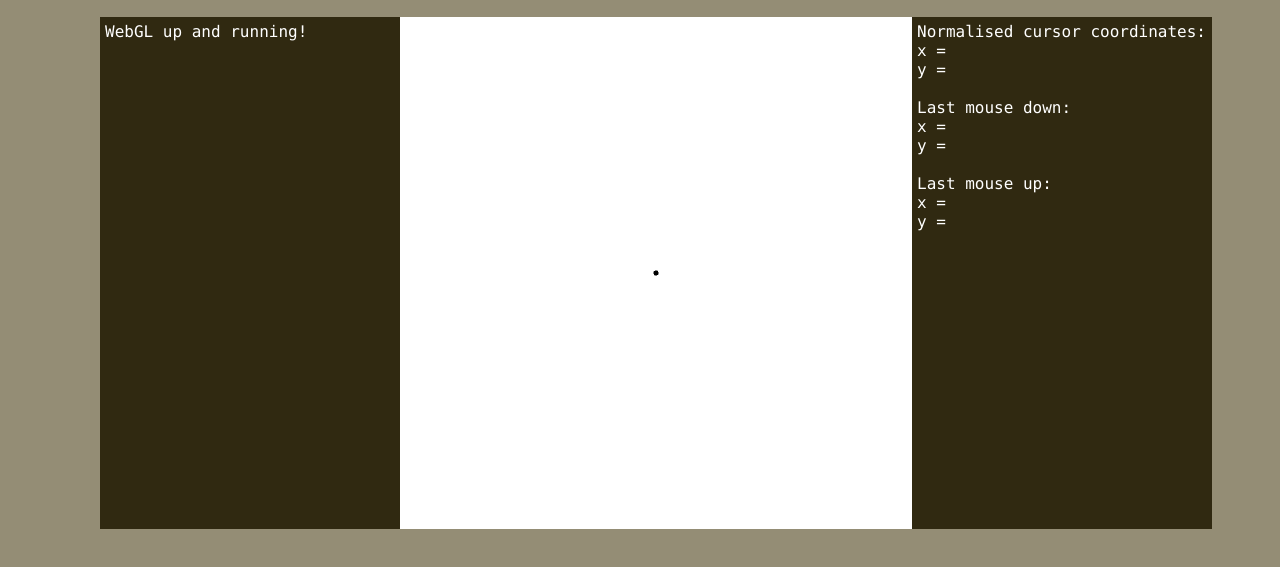
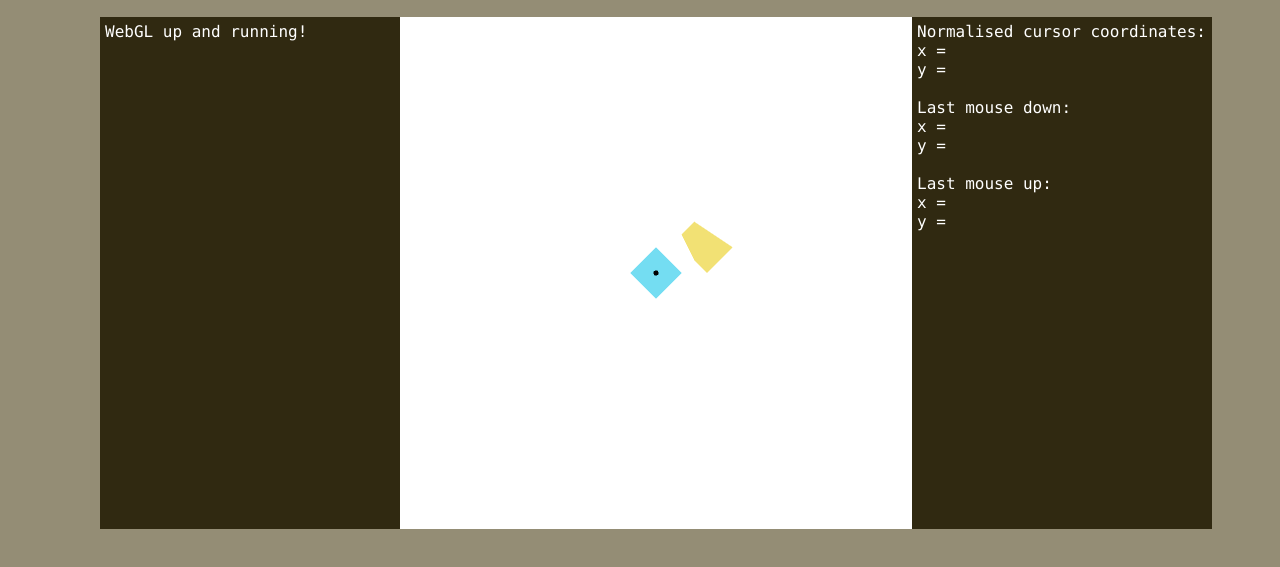
Before and after one commit to m-ender/midgard, a website: page public/index.html in a window 1280 px wide. Shown: the part 83-650 px from the top of the page. Drawn offline with Linux system fonts and the light colour scheme.

Commit message:
Add primitive for convex polygons

```diff
--- a/public/ColorGenerator.js
+++ b/public/ColorGenerator.js
@@ -23,7 +23,7 @@ function ColorGenerator(baseColor) {
     ];
 }
 
-ColorGenerator.prototype.nextColor = function(correctHue) {
+ColorGenerator.prototype.next = function(correctHue) {
     var hue = this.baseColor.hue() + this.phi * this.i++;
     if(correctHue)
         return this.baseColor.hue(this.correctHue(hue));
--- /dev/null
+++ b/public/ConvexPolygon.js
@@ -0,0 +1,71 @@
+// The first parameter is a list of points defining the polygon's vertices.
+// Supply each point as an object with properties 'x' and 'y'.
+// The color is optional (default black).
+function ConvexPolygon(points, color)
+{
+    this.hidden = false;
+
+    this.points = points;
+
+    this.color = color || 'black';
+
+    if (!(this.color instanceof jQuery.Color))
+        this.color = jQuery.Color(this.color);
+
+    // Set up vertices
+    var vertexCoords = [];
+    for (var i = 0; i < points.length; ++i)
+    {
+        vertexCoords.push(points[i].x);
+        vertexCoords.push(points[i].y);
+    }
+
+    this.vertices = {};
+    this.vertices.data = new Float32Array(vertexCoords);
+
+    this.vertices.bufferId = gl.createBuffer();
+    gl.bindBuffer(gl.ARRAY_BUFFER, this.vertices.bufferId);
+    gl.bufferData(gl.ARRAY_BUFFER, this.vertices.data, gl.STATIC_DRAW);
+}
+
+ConvexPolygon.prototype.hide = function() { this.hidden = true; };
+ConvexPolygon.prototype.show = function() { this.hidden = false; };
+
+// Outline can optionally be set to true to render ... well ...
+// only an outline.
+ConvexPolygon.prototype.render = function(outline) {
+    if (this.hidden) return;
+
+    gl.useProgram(midgardProgram.program);
+
+    gl.uniform2f(midgardProgram.uCenter, 0, 0);
+    gl.uniform1f(midgardProgram.uScale, 1);
+    gl.uniform1f(midgardProgram.uAngle, 0);
+
+    gl.enableVertexAttribArray(midgardProgram.aPos);
+    gl.bindBuffer(gl.ARRAY_BUFFER, this.vertices.bufferId);
+    gl.vertexAttribPointer(midgardProgram.aPos, 2, gl.FLOAT, false, 0, 0);
+
+    if (outline)
+    {
+        gl.uniform4f(midgardProgram.uColor,
+                     0,
+                     0,
+                     0,
+                     1);
+
+        gl.drawArrays(gl.LINE_LOOP, 0, this.points.length);
+    }
+    else
+    {
+        gl.uniform4f(midgardProgram.uColor,
+                     this.color.red()/255,
+                     this.color.green()/255,
+                     this.color.blue()/255,
+                     1);
+
+        gl.drawArrays(gl.TRIANGLE_FAN, 0, this.points.length);
+    }
+
+    gl.disableVertexAttribArray(midgardProgram.aPos);
+};
--- a/public/index.html
+++ b/public/index.html
@@ -14,6 +14,7 @@
     <script type="text/javascript" src="Configuration.js"></script>
     <script type="text/javascript" src="ColorGenerator.js"></script>
     <script type="text/javascript" src="Circle.js"></script>
+    <script type="text/javascript" src="ConvexPolygon.js"></script>
     <script type="text/javascript" src="midgard.js"></script>
 
     <!--[if IE]>
--- a/public/midgard.js
+++ b/public/midgard.js
@@ -22,6 +22,7 @@ var lastTime;
 var angle = 0;
 
 var circles = [];
+var polygons = [];
 
 window.onload = init;
 
@@ -86,6 +87,21 @@ function init()
     prepareCircles();
 
     circles.push(new Circle(0, 0, 'black', markerRadius));
+
+    polygons.push(new ConvexPolygon([
+        {x:0.1,y:0},
+        {x:0,y:0.1},
+        {x:-0.1,y:0},
+        {x:0,y:-0.1}
+    ], colorGenerator.next()));
+
+    polygons.push(new ConvexPolygon([
+        {x:0.2,y:0},
+        {x:0.3,y:0.1},
+        {x:0.15,y:0.2},
+        {x:0.1,y:0.15},
+        {x:0.15,y:0.05}
+    ], colorGenerator.next()));
 
     gl.blendFunc(gl.SRC_ALPHA, gl.ONE_MINUS_SRC_ALPHA);
 
@@ -189,6 +205,8 @@ function update()
 
 function drawScreen()
 {
+    var i;
+
     gl.enable(gl.BLEND);
 
     gl.viewport(0, 0, viewPort.width, viewPort.height);
@@ -197,9 +215,11 @@ function drawScreen()
     gl.useProgram(midgardProgram.program);
     gl.uniform1f(midgardProgram.uGridAngle, 0);
 
-    circles.forEach(function(c) {
-        c.render();
-    });
+    for (i = 0; i < polygons.length; ++i)
+        polygons[i].render();
+
+    for (i = 0; i < circles.length; ++i)
+        circles[i].render();
 
     gl.useProgram(null);
 
```
